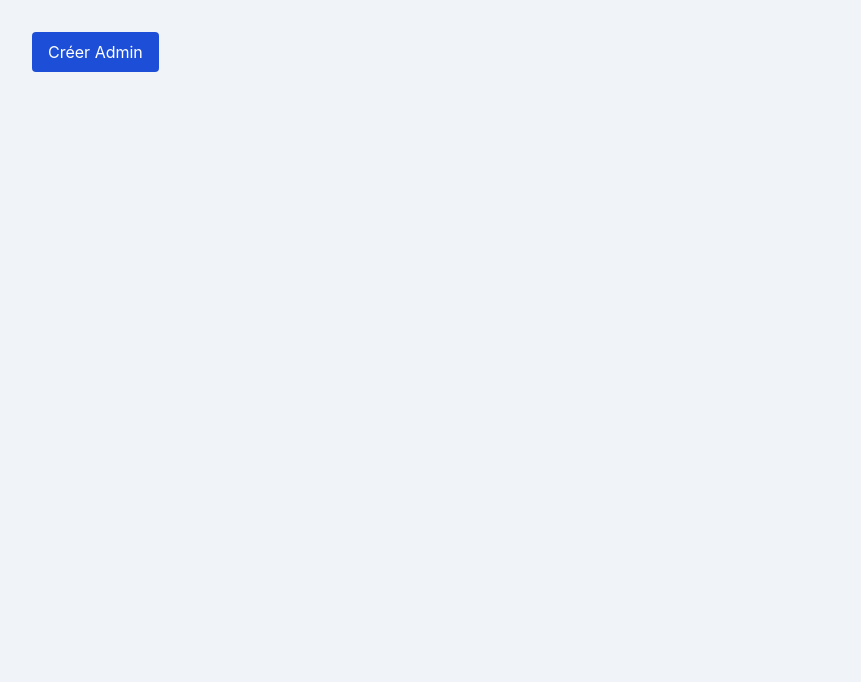
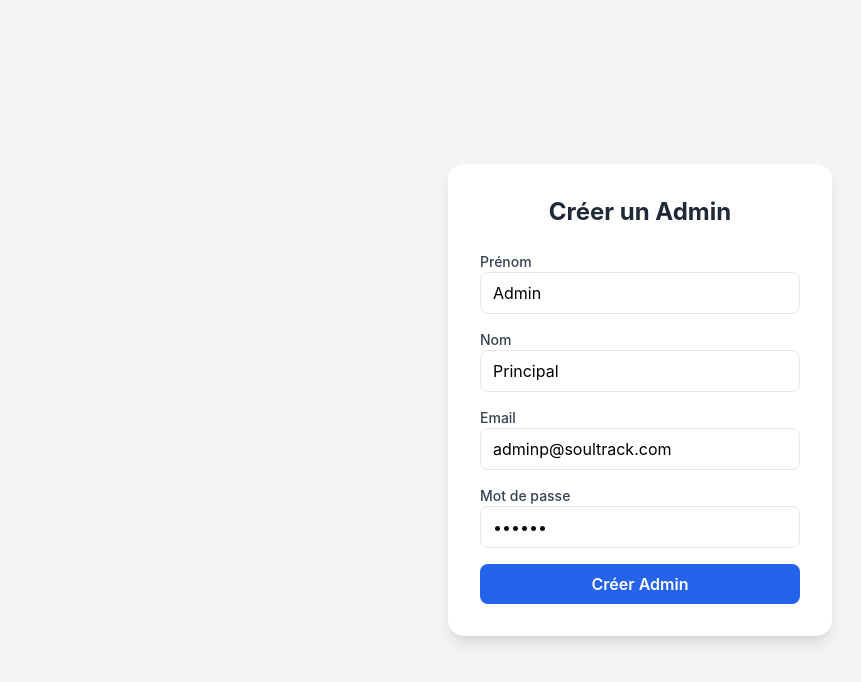
Before and after one commit to allanbavajee/soultrack, a Next.js app: page /test-create-admin in a window 1280 px wide. Shown: the top 682 px of the page, without its empty margins (0-861 px from the left). Built offline with nearby package versions, Linux system fonts and the light colour scheme.

Commit message:
Update test-create-admin.js

```diff
--- a/pages/test-create-admin.js
+++ b/pages/test-create-admin.js
@@ -1,43 +1,124 @@
+// pages/test-create-admin.js
 "use client";
 
 import { useState } from "react";
 
 export default function TestCreateAdmin() {
+  const [loading, setLoading] = useState(false);
   const [message, setMessage] = useState("");
 
-  const createAdmin = async () => {
+  const [formData, setFormData] = useState({
+    prenom: "Admin",
+    nom: "Principal",
+    email: "adminp@soultrack.com",
+    password: "111111",
+  });
+
+  const handleChange = (e) => {
+    const { name, value } = e.target;
+    setFormData((prev) => ({ ...prev, [name]: value }));
+  };
+
+  const handleSubmit = async (e) => {
+    e.preventDefault();
+    setLoading(true);
+    setMessage("");
+
     try {
       const res = await fetch("/api/create-admin", {
         method: "POST",
-        headers: {
-          "Content-Type": "application/json",
-        },
-        body: JSON.stringify({
-          prenom: "Admin",
-          nom: "Principal",
-          email: "adminp@soultrack.com",
-          password: "111111",
-        }),
+        headers: { "Content-Type": "application/json" },
+        body: JSON.stringify(formData),
       });
 
       const data = await res.json();
+
       if (!res.ok) throw new Error(data.error || "Erreur inconnue");
 
-      setMessage(`✅ ${data.message}`);
+      setMessage("✅ Admin créé avec succès !");
     } catch (err) {
+      console.error("Erreur création admin :", err);
       setMessage(`❌ Erreur : ${err.message}`);
+    } finally {
+      setLoading(false);
     }
   };
 
   return (
-    <div className="p-8">
-      <button
-        onClick={createAdmin}
-        className="bg-blue-700 text-white py-2 px-4 rounded"
-      >
-        Créer Admin
-      </button>
-      {message && <p className="mt-4">{message}</p>}
+    <div className="flex flex-col items-center justify-center min-h-screen bg-gray-100">
+      <div className="bg-white p-8 rounded-2xl shadow-lg w-96">
+        <h1 className="text-2xl font-bold mb-6 text-center text-gray-800">
+          Créer un Admin
+        </h1>
+
+        <form onSubmit={handleSubmit} className="space-y-4">
+          <div>
+            <label className="block text-sm font-medium text-gray-700">Prénom</label>
+            <input
+              type="text"
+              name="prenom"
+              value={formData.prenom}
+              onChange={handleChange}
+              className="w-full px-3 py-2 border rounded-lg"
+              required
+            />
+          </div>
+
+          <div>
+            <label className="block text-sm font-medium text-gray-700">Nom</label>
+            <input
+              type="text"
+              name="nom"
+              value={formData.nom}
+              onChange={handleChange}
+              className="w-full px-3 py-2 border rounded-lg"
+              required
+            />
+          </div>
+
+          <div>
+            <label className="block text-sm font-medium text-gray-700">Email</label>
+            <input
+              type="email"
+              name="email"
+              value={formData.email}
+              onChange={handleChange}
+              className="w-full px-3 py-2 border rounded-lg"
+              required
+            />
+          </div>
+
+          <div>
+            <label className="block text-sm font-medium text-gray-700">Mot de passe</label>
+            <input
+              type="password"
+              name="password"
+              value={formData.password}
+              onChange={handleChange}
+              className="w-full px-3 py-2 border rounded-lg"
+              required
+            />
+          </div>
+
+          <button
+            type="submit"
+            disabled={loading}
+            className="w-full bg-blue-600 hover:bg-blue-700 text-white py-2 rounded-lg font-semibold transition"
+          >
+            {loading ? "Création..." : "Créer Admin"}
+          </button>
+        </form>
+
+        {message && (
+          <p
+            className={`mt-4 text-center font-semibold ${
+              message.startsWith("✅") ? "text-green-600" : "text-red-600"
+            }`}
+          >
+            {message}
+          </p>
+        )}
+      </div>
     </div>
   );
 }
```
